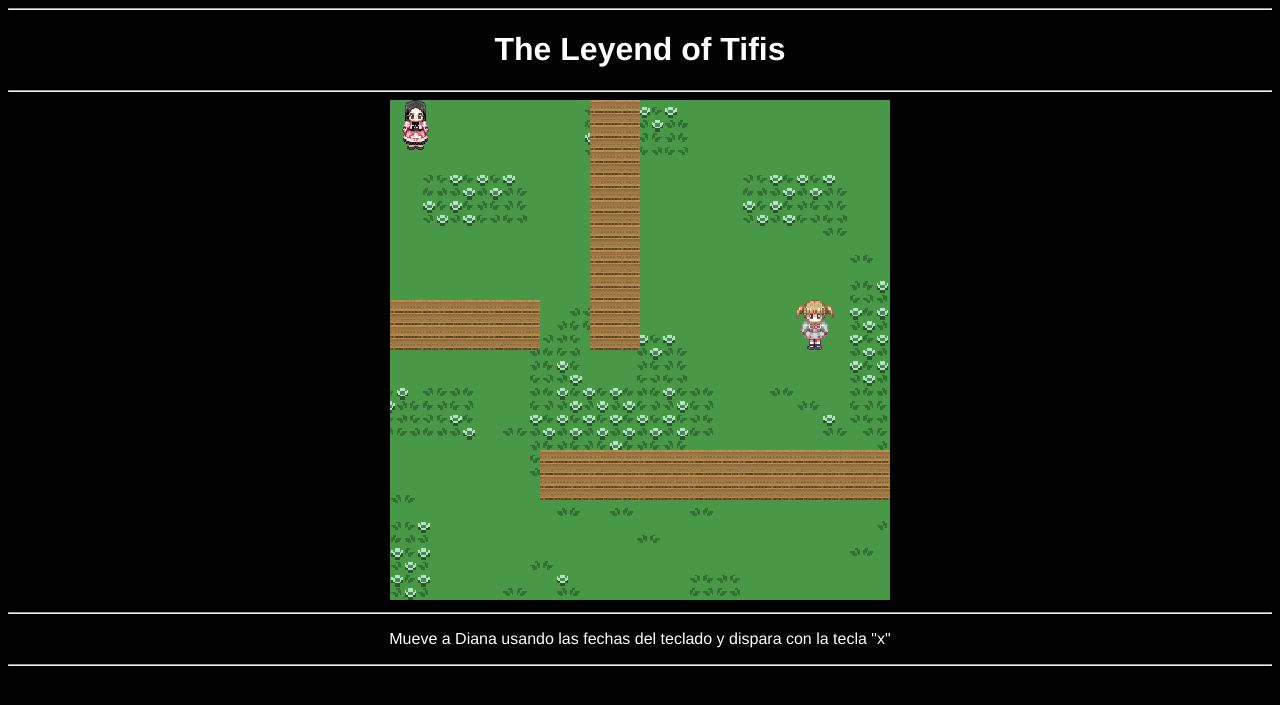
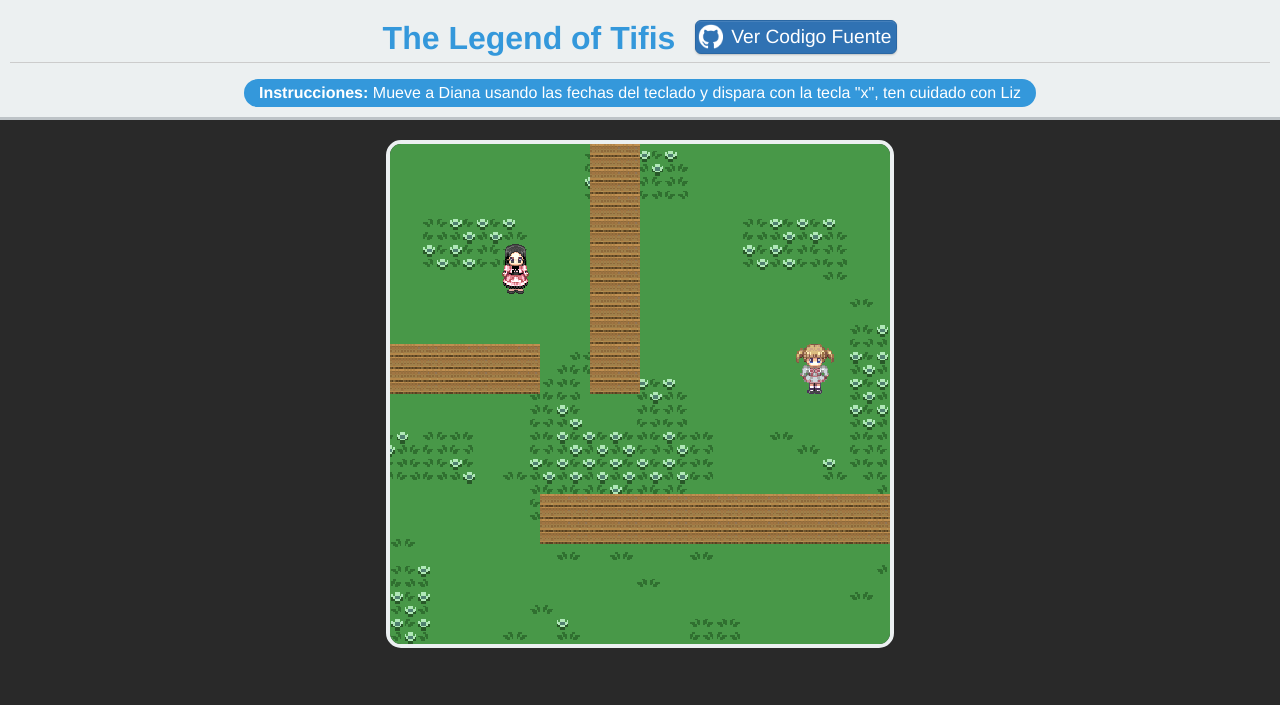
Before and after one commit to Nelkit/juegoCanvasTuto, a PHP site: page /tifis.html in a window 1280 px wide. Shown: the top 705 px of the page. Run offline with PHP 8.4, Linux system fonts and the light colour scheme.

Commit message:
Lengend of Tifis Agregando Estilo Grafico

```diff
--- a/index.php
+++ /dev/null
@@ -1 +0,0 @@
-<?php include_once("tifis.html"); ?>
--- a/style.css
+++ b/style.css
@@ -1,8 +1,45 @@
+html,body,div,span,object,iframe,h1,h2,h3,h4,h5,h6,p,blockquote,pre,abbr,address,cite,code,del,dfn,em,img,ins,kbd,q,samp,small,strong,sub,sup,var,b,i,dl,dt,dd,ol,ul,li,fieldset,form,label,legend,table,caption,tbody,tfoot,thead,tr,th,td,article,aside,canvas,details,figcaption,figure,footer,header,hgroup,menu,nav,section,summary,time,mark,audio,video{margin:0;padding:0;border:0;outline:0;font-size:100%;vertical-align:baseline;background:transparent}
+body{line-height:auto}
+article,aside,details,figcaption,figure,footer,header,hgroup,menu,nav,section{display:block}
+nav ul{list-style:none}
+blockquote,q{quotes:none}
+blockquote:before,blockquote:after,q:before,q:after{content:none}
+a{margin:0;padding:0;font-size:100%;vertical-align:baseline;background:transparent}
+ins{background-color:#ff9;color:#000;text-decoration:none}
+mark{background-color:#ff9;color:#000;font-style:italic;font-weight:bold}
+del{text-decoration:line-through}
+abbr[title],dfn[title]{border-bottom:1px dotted;cursor:help}
+table{border-collapse:collapse;border-spacing:0}
+hr{display:block;height:1px;border:0;border-top:1px solid #ccc;margin:.3em 0;padding:0}
+input,select{vertical-align:middle}
+
+h1{
+	font-size: 2em;
+	color: #3498DB;
+    display: inline-block !important;
+}
+
 body{
-	background: black;
+	background:#292929;
 	text-align: center;
 	color: white;
 	font-family: helvetica, arial, sans-serif
+}
+
+#top{
+	padding: 20px 10px 10px 10px;
+	background: #ECF0F1;
+	border-bottom: 3px solid #BDC3C7;
+	margin-bottom: 20px;
+}
+
+#top p{
+	margin-top: 10px;
+	background: #3498DB;
+	display: inline-block;
+	padding: 5px 15px;
+	border-radius: 25px;
+	-moz-border-radius: 25px;
 }
 
 #modal{
@@ -10,17 +47,52 @@ body{
 	width: 500px;
 	height: 500px;
 	display: none;
+	margin-top:5px;
 	position: absolute;
 	left: 50%;
 	margin-left: -250px;
 	z-index: 200;
+	padding-top: 180px;
+	box-sizing: border-box;
+	-moz-box-sizing: border-box;
 }
 
 a{
 	background: rgba(0,0,0,0.1);
-	border: 2px solid #00bdf4;
-	color: #00bdf4;
+	border: 2px solid #2ECC71;
+	color: #2ECC71;
 	text-decoration: none;
 	display: inline-block;
 	padding: 5px;
 }
+
+canvas{
+	border-radius: 15px;
+	-moz-border-radius: 15px;
+	border: 4px solid #ECF0F1;
+}
+
+canvas:hover{
+	border: 4px solid #3498DB;
+}
+
+.btn {
+  margin-left: 20px;
+  vertical-align: top;
+  padding: 5px 5px 5px 35px;
+  font-size: 1.2rem;
+  display: inline-block !important;
+  color: #fff;
+  text-decoration: none;
+  background-image:url(github.png);
+  background-repeat: no-repeat;
+  background-size: 25px 25px;
+  background-position: 2px 3px;
+  background-color: #3072b3;
+  border: 1px solid #2967a4;
+  border-radius: 6px;
+  box-shadow: inset 0 1px 0 rgba(255,255,255,.1), 0 1px 2px rgba(0,0,0,.2);
+}
+.btn:hover {
+  text-decoration: none;
+}
--- a/tifis.html
+++ b/tifis.html
@@ -2,23 +2,23 @@
 <html lang="es">
 <head>
 	<meta charset="UTF-8">
-	<title>La lenda de Tifis</title>
+	<title>The Legend of Tifis</title>
 	<link rel="stylesheet" type="text/css" href="style.css">
 	<script type="text/javascript" src="tifis.js"></script>
 </head>
 <body>
-	<hr>
-	<h1>The Leyend of Tifis</h1>
-	<hr>
+	<div id="top">
+		<h1>The Legend of Tifis</h1><a href="https://github.com/nelkit/juegoCanvasTuto/" class="btn">Ver Codigo Fuente</a>
+		<hr>
+		<p><strong>Instrucciones: </strong>Mueve a Diana usando las fechas del teclado y dispara con la tecla "x", ten cuidado con Liz</p>
+	</div>
 	<div id="modal">
 		<h1 id="titulo-modal">Ganaste!!!</h1>
 		<p id="mensaje-modal">Felicidades has ganado y ahora que deseas hacer?</p>
+		<hr>
 		<a href="tifis.html">Jugar de Nuevo</a>
 	</div>
 	<canvas id="campo" width="500" height="500"></canvas>
-	<hr>
-	<p>Mueve a Diana usando las fechas del teclado y dispara con la tecla "x"</p>
-	<hr>
 	<script type="text/javascript">
 		inicio();
 	</script>
--- a/tifis.js
+++ b/tifis.js
@@ -37,8 +37,8 @@ var obs3 = {
 };
 
 var tifis = {
-	x: 0,
-	y: 0,
+	x: 100,
+	y: 100,
 	frenteURL: "diana-frente.png",
 	frenteOK: false,
 
@@ -99,8 +99,8 @@ function inicio ()
 	liz.lizy = new Image();
 	liz.lizy.src = liz.lizURL;
 	liz.lizy.onload = confirmarLiz;
-
-	document.addEventListener("keydown", teclado);}
+	document.addEventListener("keydown", teclado);
+}
 
 function teclado(datos)
 {
```
Also changed, not shown: github.png (added).
